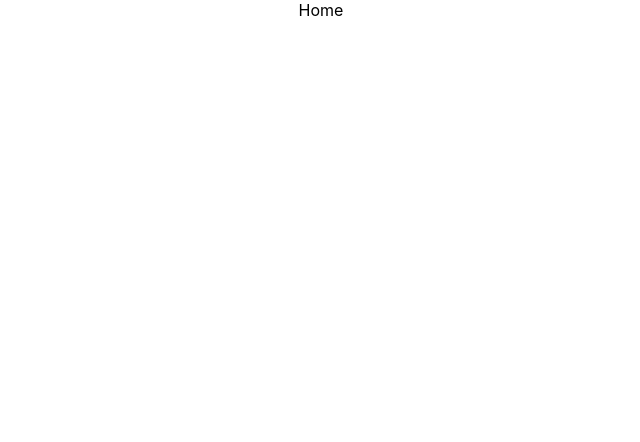
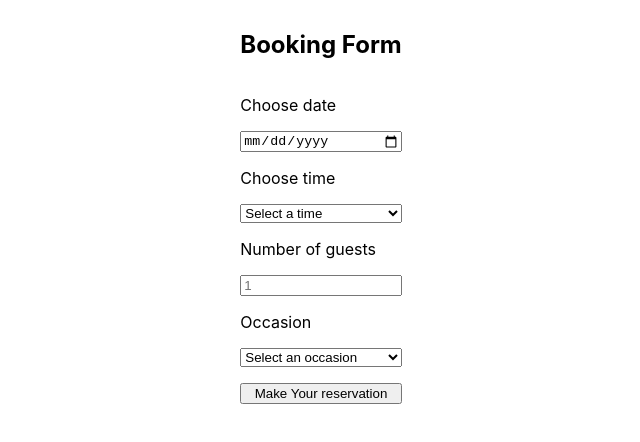
Before and after one commit to fzoozai/little-lemon, a React (Create React App) app: page / in a window 1280 px wide. Shown: the top 442 px of the page, without its empty margins (319-959 px from the left). Built offline with nearby package versions, Linux system fonts and the light colour scheme.

Commit message:
Add Booking component and store form data in state

```diff
--- a/package.json
+++ b/package.json
@@ -8,6 +8,7 @@
     "@testing-library/user-event": "^13.5.0",
     "react": "^18.3.1",
     "react-dom": "^18.3.1",
+    "react-router-dom": "^6.26.1",
     "react-scripts": "5.0.1",
     "web-vitals": "^2.1.4"
   },
--- a/public/index.html
+++ b/public/index.html
@@ -24,23 +24,10 @@
       property="og:description"
       content="Visit Little Lemon Restaurant in Frankfurt for an unforgettable gourmet dining experience."
     />
-    <meta property="og:image" content="%PUBLIC_URL%/og-image.jpg" />
+    <meta property="og:image" content="%PUBLIC_URL%/logo192.png" />
     <meta property="og:url" content="https://yourwebsite.com" />
     <meta property="og:type" content="website" />
     <meta property="og:locale" content="de_DE" />
-
-    <!-- Twitter Meta Tags -->
-    <meta name="twitter:card" content="summary_large_image" />
-    <meta
-      name="twitter:title"
-      content="Little Lemon Restaurant | Best Dining in Frankfurt"
-    />
-    <meta
-      name="twitter:description"
-      content="Experience gourmet dining at Little Lemon Restaurant in Frankfurt."
-    />
-    <meta name="twitter:image" content="%PUBLIC_URL%/og-image.jpg" />
-
     <title>Little Lemon Restaurant | Best Dining in Frankfurt</title>
   </head>
   <body>
--- a/src/App.js
+++ b/src/App.js
@@ -1,7 +1,51 @@
 import "./App.css";
+import { BrowserRouter as Router, Routes, Route } from "react-router-dom";
+import BookingForm from "./components/BookingForm";
+import { useReducer } from "react";
 
-function App() {
-  return <div className="App">Home</div>;
-}
+const App = () => {
+  const updateTimes = (state, action) => {
+    switch (action.type) {
+      case "UPDATE_TIMES":
+        // You can add logic here to return different times based on the action.date
+        return ["18:00", "19:00", "20:00"];
+      default:
+        return state;
+    }
+  };
+
+  const initializeTimes = () => {
+    return ["17:00", "18:00", "19:00", "20:00", "21:00", "22:00"];
+  };
+  const [availableTimes, dispatch] = useReducer(
+    updateTimes,
+    [],
+    initializeTimes
+  );
+
+  const handleDateChange = (selectedDate) => {
+    dispatch({ type: "UPDATE_TIMES", date: selectedDate });
+  };
+
+  return (
+    <Router>
+      <nav></nav>
+      <main>
+        <Routes>
+          <Route
+            path="/"
+            element={
+              <BookingForm
+                availableTimes={availableTimes}
+                onDateChange={handleDateChange}
+              />
+            }
+          />
+        </Routes>
+      </main>
+      <footer></footer>
+    </Router>
+  );
+};
 
 export default App;
--- /dev/null
+++ b/src/BookingForm.css
@@ -0,0 +1,11 @@
+.container {
+  display: flex;
+  justify-content: center;
+  padding: 10px;
+}
+
+.bookingForm {
+  display: flex;
+  flex-direction: column;
+  gap: 1rem;
+}
--- /dev/null
+++ b/src/Hello.css
@@ -0,0 +1,2 @@
+.container {
+}
--- /dev/null
+++ b/src/components/BookingForm.jsx
@@ -0,0 +1,100 @@
+import React, { useState } from "react";
+import "../BookingForm.css";
+
+const BookingForm = ({ onDateChange, availableTimes }) => {
+  const [formData, setFormData] = useState({
+    date: "",
+    time: "",
+    guests: "",
+    occasion: "",
+  });
+
+  const handleChange = (e) => {
+    const { name, value } = e.target;
+    setFormData({ ...formData, [name]: value });
+    if (name === "date") {
+      onDateChange(value);
+    }
+  };
+
+  const handleSubmit = (e) => {
+    e.preventDefault();
+    console.log("formData", formData);
+  };
+
+  return (
+    <div className="container">
+      <form
+        className="bookingForm"
+        onSubmit={handleSubmit}
+        aria-labelledby="booking-form-title"
+      >
+        <h2 id="booking-form-title">Booking Form</h2>{" "}
+        <label htmlFor="res-date">Choose date</label>
+        <input
+          name="date"
+          type="date"
+          id="res-date"
+          value={formData.date}
+          onChange={handleChange}
+          required
+          aria-required="true"
+        />
+        <label htmlFor="res-time">Choose time</label>
+        <select
+          name="time"
+          id="res-time"
+          value={formData.time}
+          onChange={handleChange}
+          required
+          aria-required="true"
+          aria-label="Select reservation time"
+        >
+          <option value="" disabled>
+            Select a time
+          </option>
+          {availableTimes.map((time) => (
+            <option key={time} value={time}>
+              {time}
+            </option>
+          ))}
+        </select>
+        <label htmlFor="guests">Number of guests</label>
+        <input
+          name="guests"
+          type="number"
+          placeholder="1"
+          min="1"
+          max="10"
+          id="guests"
+          value={formData.guests}
+          onChange={handleChange}
+          required
+          aria-required="true"
+          aria-label="Number of guests"
+        />
+        <label htmlFor="occasion">Occasion</label>
+        <select
+          name="occasion"
+          id="occasion"
+          value={formData.occasion}
+          onChange={handleChange}
+          required
+          aria-required="true"
+          aria-label="Select occasion"
+        >
+          <option value="">Select an occasion</option>
+          <option>Birthday</option>
+          <option>Anniversary</option>
+        </select>
+        <input
+          type="submit"
+          value="Make Your reservation"
+          aria-label="Submit reservation form"
+        />
+      </form>
+    </div>
+  );
+};
+
+export default BookingForm;
--- /dev/null
+++ b/src/components/Hello.jsx
@@ -0,0 +1,6 @@
+import React from "react";
+import "../Hello.css";
+
+const Hello = (props) => <h1 className="container">Hello {props.name} </h1>;
+
+export default Hello;
```
Also changed, not shown: 1 other file (tests, documents, lock files or other folders).
